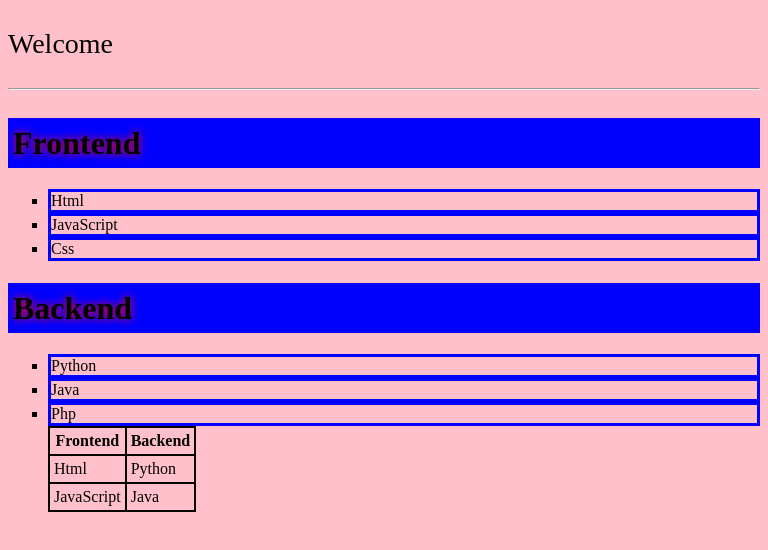
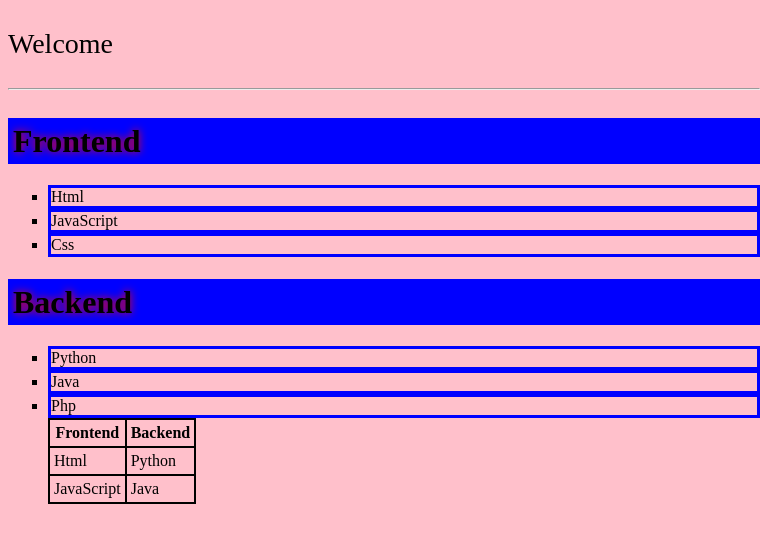
Before and after one commit to Tchikadze-Nini/Frontend-and-Backend, a plain HTML site: page index.html in a window 768 px wide. Drawn offline with Linux system fonts and the light colour scheme.

Commit message:
new-branch

```diff
--- a/styles.css
+++ b/styles.css
@@ -17,7 +17,7 @@ h1{
       background:blue;
       color:black;
       font-size: 32px;
-      line-heigh: 36px;
+      line-height: 36px;
     }
     ul {
       list-style:square;
```
